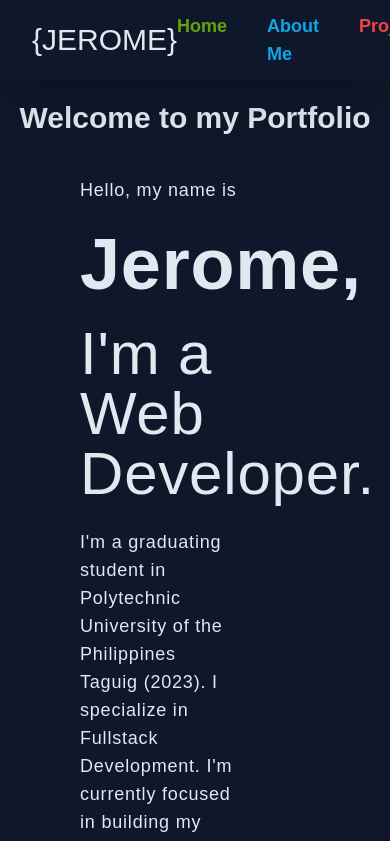
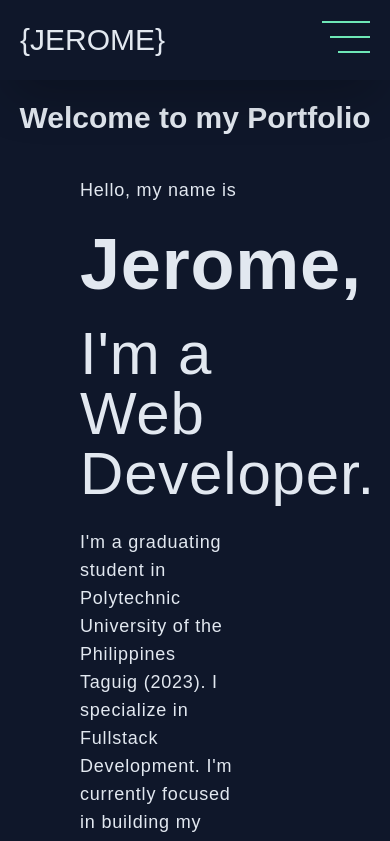
Before and after one commit to jbjalandoon/portfolio-next, a Next.js app: page / in a window 390 px wide. Shown: the top 841 px of the page. Built offline with nearby package versions, Linux system fonts and the light colour scheme.

Commit message:
add sidenav and make it responsive

```diff
--- a/src/components/navbar/Nav.tsx
+++ b/src/components/navbar/Nav.tsx
@@ -1,11 +1,19 @@
-import Link from "next/link";
-import NavBar from "./Navbar";
+"use client";
+
+import { useState } from "react";
 import NavItem from "./NavItem";
+import SideNav from "./SideNav";
 
 export default function Nav() {
+  const [showSideNav, setShowSideNav] = useState(false);
+
+  const toggleSideNavHandler = () => {
+    setShowSideNav((prevState) => !prevState);
+  };
+
   return (
     <div className='ml-auto'>
-      <ul className='flex gap-10'>
+      <ul className='hidden gap-10 md:flex'>
         <NavItem className='text-lime-600 after:bg-lime-600' href='/#home'>
           Home
         </NavItem>
@@ -21,6 +29,12 @@ export default function Nav() {
           Contact Me
         </NavItem>
       </ul>
+      <button
+        className='relative inline-block h-12 md:hidden'
+        onClick={toggleSideNavHandler}>
+        <div className='h-0.5 w-10 bg-emerald-300 before:absolute before:right-0 before:top-2 before:h-0.5 before:w-12 before:bg-emerald-300 after:absolute after:bottom-2 after:right-0 after:h-0.5 after:w-8 after:bg-emerald-300'></div>
+      </button>
+      {showSideNav && <SideNav toggleSideNav={toggleSideNavHandler} />}
     </div>
   );
 }
--- a/src/components/navbar/NavItem.tsx
+++ b/src/components/navbar/NavItem.tsx
@@ -5,15 +5,19 @@ export default function NavItem({
   children,
   href,
   className,
+  toggleSideNav,
 }: {
   children: React.ReactNode;
   href: Url;
   className: String;
+  toggleSideNav?: (event: React.MouseEvent<HTMLAnchorElement>) => void;
 }) {
   return (
     <li
-      className={`font-semibold hover:after:scale-100 relative text-lg after:absolute after:-bottom-2 after:left-0 after:h-1 after:w-full after:scale-0 after:rounded-lg after:transition-all after:duration-700 ${className}`}>
-      <Link href={href} scroll={false}>{children}</Link>
+      className={`relative text-lg font-semibold after:absolute after:-bottom-2 after:left-0 after:h-1 after:w-full after:scale-0 after:rounded-lg after:transition-all after:duration-700 hover:after:scale-100 ${className}`}>
+      <Link href={href} scroll={false} onClick={toggleSideNav}>
+        {children}
+      </Link>
     </li>
   );
 }
--- a/src/components/navbar/Navbar.tsx
+++ b/src/components/navbar/Navbar.tsx
@@ -3,7 +3,7 @@ import Title from "./Title";
 
 export default function NavBar() {
   return (
-    <div className='flex w-full max-w-7xl h-20 items-center px-8'>
+    <div className='flex h-20 w-full max-w-7xl items-center px-5 transition-all md:px-14'>
       <Title />
       <Nav />
     </div>
--- /dev/null
+++ b/src/components/navbar/SideNav.tsx
@@ -0,0 +1,52 @@
+"use client";
+
+import { createPortal } from "react-dom";
+import { AiOutlineClose } from "react-icons/ai";
+import NavItem from "./NavItem";
+
+export default function SideNav({
+  toggleSideNav,
+}: {
+  toggleSideNav: (event: React.MouseEvent<HTMLElement>) => void;
+}) {
+  return createPortal(
+    <div className='flex flex-col md:hidden'>
+      <div className='fixed right-0 top-0 z-50 h-screen w-1/2 bg-blue-950'>
+        <div className='flex h-20 w-full pr-5'>
+          <button
+            className='ml-auto text-4xl font-bold text-emerald-300'
+            onClick={toggleSideNav}>
+            <AiOutlineClose />
+          </button>
+        </div>
+        <ul className='flex flex-col gap-10 self-center text-center'>
+          <NavItem
+            className='text-lime-600 after:bg-lime-600'
+            href='/#home'
+            toggleSideNav={toggleSideNav}>
+            Home
+          </NavItem>
+          <NavItem
+            className='text-sky-500 after:bg-sky-500'
+            href='/#about'
+            toggleSideNav={toggleSideNav}>
+            About Me
+          </NavItem>
+          <NavItem
+            className='text-red-500 after:bg-red-500'
+            href='/#project'
+            toggleSideNav={toggleSideNav}>
+            Projects
+          </NavItem>
+          <NavItem
+            className='text-yellow-300 after:bg-yellow-300'
+            href='/#contact'
+            toggleSideNav={toggleSideNav}>
+            Contact Me
+          </NavItem>
+        </ul>
+      </div>
+    </div>,
+    document.body
+  );
+}
```
